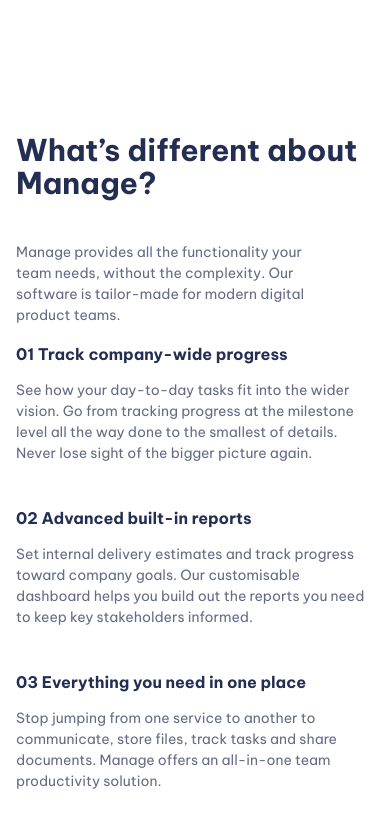
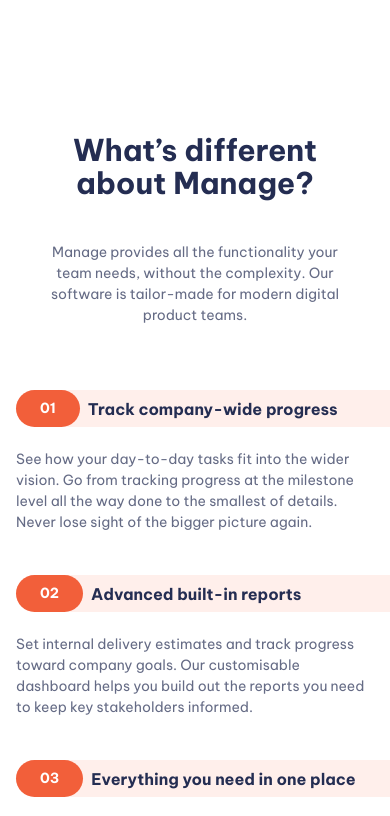
Before and after one commit to eenurike/---, a plain HTML site: page 1. Manage/project/index.html in a window 390 px wide. Shown: the part 840-1656 px from the top of the page. Drawn offline with Linux system fonts and the light colour scheme.

Commit message:
Update 25/11/23

```diff
--- a/1. Manage/project/index.html
+++ b/1. Manage/project/index.html
@@ -89,7 +89,7 @@
 						<ul class="numbered-items | flow" role="list">
 							<li>
 								<div class="flow" style="--flow-spacer: 1em">
-									<h3 class="fs-600 fw-bold">01 Track company-wide progress</h3>
+									<h3 class="fs-600 fw-bold">Track company-wide progress</h3>
 									<p data-width="wide">
 										See how your day-to-day tasks fit into the wider vision. Go
 										from tracking progress at the milestone level all the way
@@ -100,7 +100,7 @@
 							</li>
 							<li>
 								<div class="flow" style="--flow-spacer: 1em">
-									<h3 class="fs-600 fw-bold">02 Advanced built-in reports</h3>
+									<h3 class="fs-600 fw-bold">Advanced built-in reports</h3>
 									<p data-width="wide">
 										Set internal delivery estimates and track progress toward
 										company goals. Our customisable dashboard helps you build
@@ -111,7 +111,7 @@
 							<li>
 								<div class="flow" style="--flow-spacer: 1em">
 									<h3 class="fs-600 fw-bold">
-										03 Everything you need in one place
+										Everything you need in one place
 									</h3>
 									<p data-width="wide">
 										Stop jumping from one service to another to communicate,
--- a/1. Manage/project/scss/base/_media.scss
+++ b/1. Manage/project/scss/base/_media.scss
@@ -157,4 +157,54 @@
 			right: 50%;
 		}
 	}
+
+	.even-columns:has(.flow + .numbered-items) {
+		justify-items: center;
+
+		p {
+			max-width: none;
+		}
+
+		& > .flow:first-child {
+			text-align: center;
+			margin-bottom: $size-700;
+		}
+	}
 }
+
+@media (max-width: 30em) {
+	ul.numbered-items p {
+		grid-column: 1 / -1;
+	}
+
+	ul.numbered-items div {
+		position: relative;
+	}
+
+	ul.numbered-items div::after {
+		content: '';
+		position: absolute;
+		inset: 0;
+		z-index: -1;
+		grid-column: 1 / -1;
+		grid-row: 1 / 2;
+		background-color: $clr-accent-100;
+		border-top-left-radius: 100vmax;
+		border-bottom-left-radius: 100vmax;
+		box-shadow: 5em 0 0 0 $clr-accent-100;
+	}
+
+	p[data-width='wide'] {
+		max-width: fit-content;
+	}
+
+	.even-columns:has(.flow + .numbered-items) > .flow:first-child {
+		text-align: center;
+		max-width: 33ch;
+		margin-inline: auto;
+	}
+
+	ul.numbered-items div {
+		gap: $size-200;
+	}
+}
--- a/1. Manage/project/scss/main.scss
+++ b/1. Manage/project/scss/main.scss
@@ -137,4 +137,39 @@
 	}
 }
 
+ul.numbered-items {
+	counter-reset: count;
+}
+ul.numbered-items li {
+	counter-increment: count;
+}
+ul.numbered-items div {
+	display: grid;
+	grid-template-columns: min-content 1fr;
+	align-items: center;
+	gap: $size-400;
+}
+
+ul.numbered-items p {
+	grid-column: 2 / 2;
+}
+ul.numbered-items div::before {
+	content: '0' counter(count);
+	background-color: $clr-accent-400;
+	color: $clr-neutral-100;
+	font-weight: $fw-bold;
+	padding: $size-200 $size-500;
+	border-radius: 100vmax;
+	grid-column: 1 / 2;
+	grid-row: 1 / 2;
+	height: 100%;
+	display: flex;
+	align-items: center;
+}
+
+ul.numbered-items h3 {
+	line-height: 1;
+	padding: 5px 0;
+}
+
 @import './base/media';
```
Also changed, not shown: 1. Manage/project/css/main.css, 1 other file.
